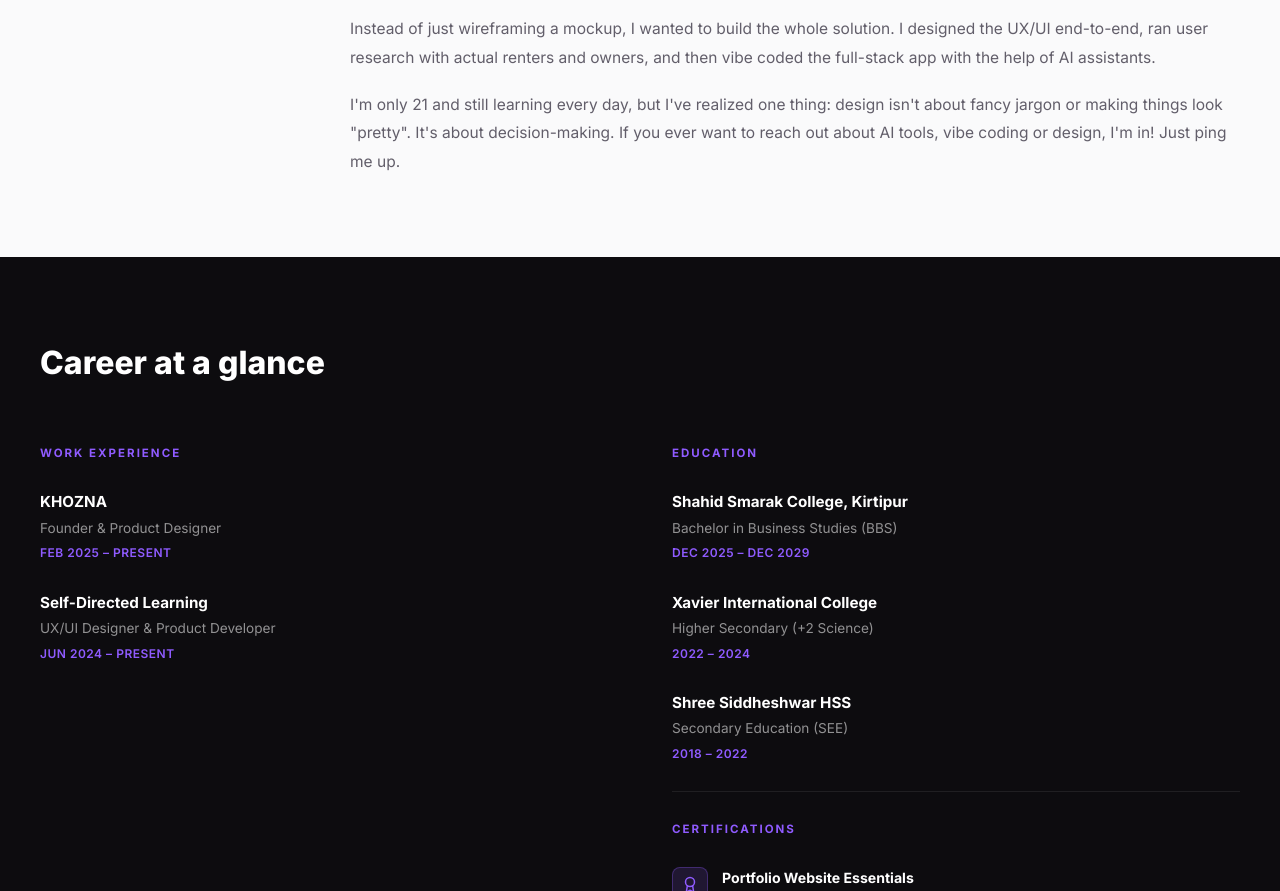
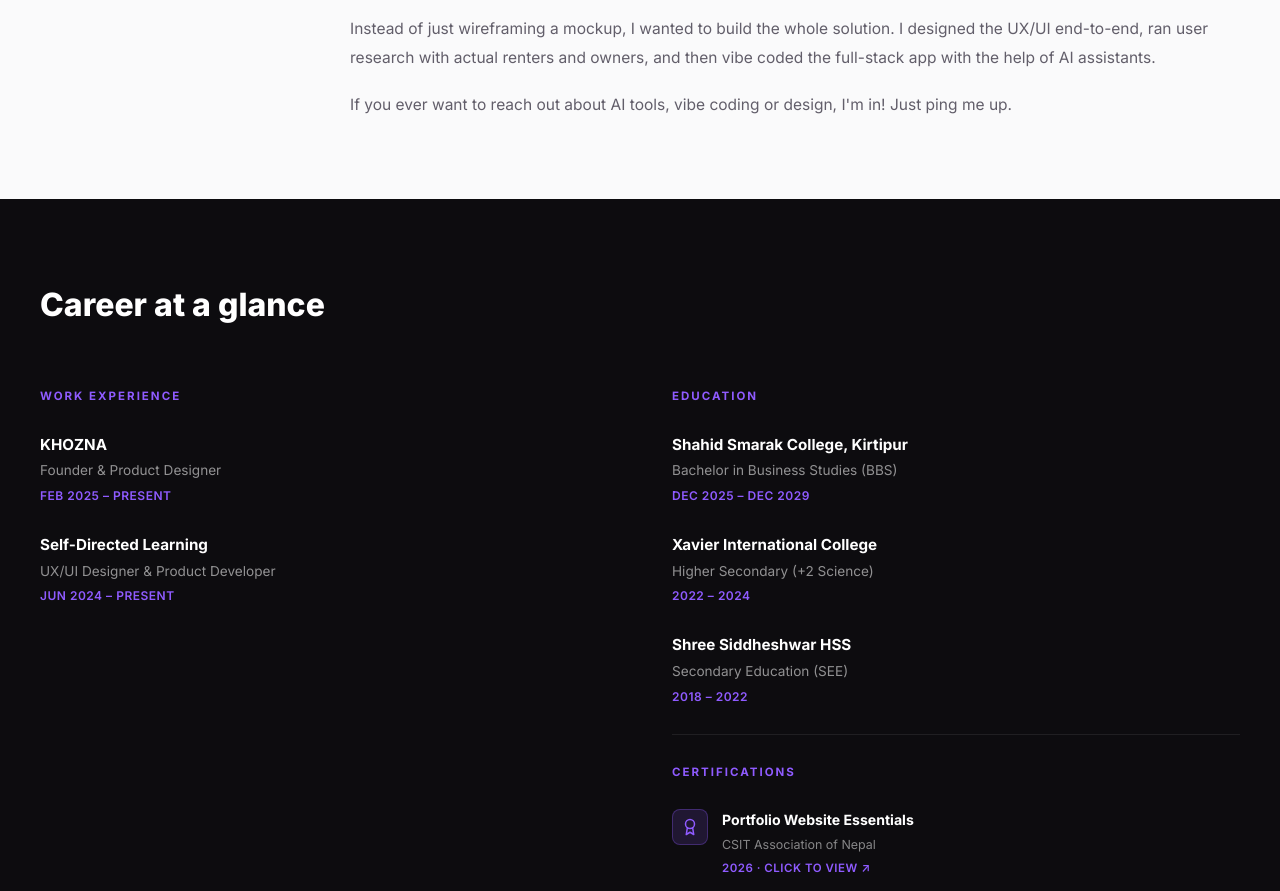
Before and after one commit to Prakas-sys/My-Portfolio, a plain HTML site: page about.html in a window 1280 px wide. Shown: the part 1074-1965 px from the top of the page. Drawn offline with Linux system fonts and the light colour scheme.

Commit message:
copy: remove 21 age sentence from bio details

```diff
--- a/about.html
+++ b/about.html
@@ -372,7 +372,7 @@
           <p>During my gap year before BBS, I didn't want to just sit around. I decided to learn design and building by actually doing it. I spent months learning Figma, visual design, UX principles, and connecting with actual designers and builders in Nepal's startup space.</p>
           <p>This hands-on journey led me to KHOZNA. When students move to Kathmandu for college, finding a place to stay is a headache. Listings are outdated, photos are fake, and landlords have no professional way to showcase their properties. It's a mess.</p>
           <p>Instead of just wireframing a mockup, I wanted to build the whole solution. I designed the UX/UI end-to-end, ran user research with actual renters and owners, and then vibe coded the full-stack app with the help of AI assistants.</p>
-          <p>I'm only 21 and still learning every day, but I've realized one thing: design isn't about fancy jargon or making things look "pretty". It's about decision-making. If you ever want to reach out about AI tools, vibe coding or design, I'm in! Just ping me up.</p>
+          <p>If you ever want to reach out about AI tools, vibe coding or design, I'm in! Just ping me up.</p>
         </div>
       </div>
     </section>
```
